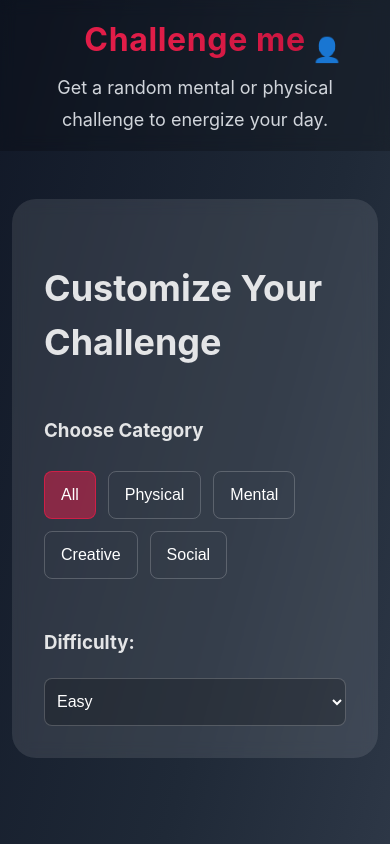
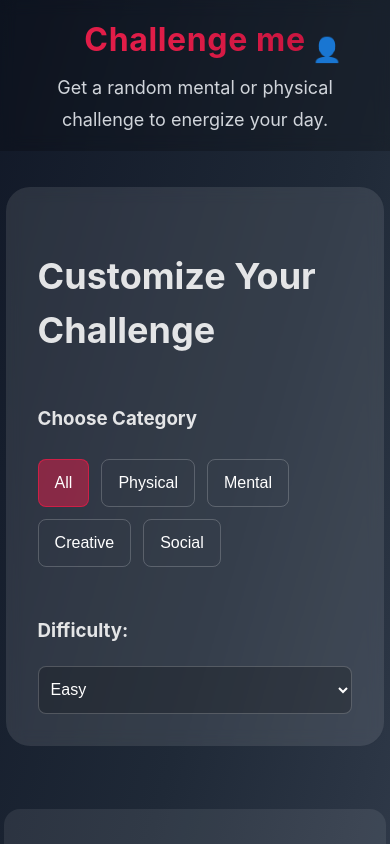
Before and after one commit to robertoandino/challenge-me, a React (Vite) app: page / in a window 390 px wide. Shown: the top 844 px of the page. Built offline with nearby package versions, Linux system fonts and the light colour scheme.

Commit message:
Refactor padding and gap for page content and sections in responsive styles

```diff
--- a/src/pages/responsive.css
+++ b/src/pages/responsive.css
@@ -76,6 +76,13 @@ html, body {
         flex-direction: column;
         gap: 1rem;
     }
+    .page-content {
+        padding: 0.5rem 0.1rem;
+        gap: 1.2rem;
+    }
+    section {
+        padding: 0.75rem 0.25rem;
+    }
 }
 
 @media (max-width: 600px) {
```
